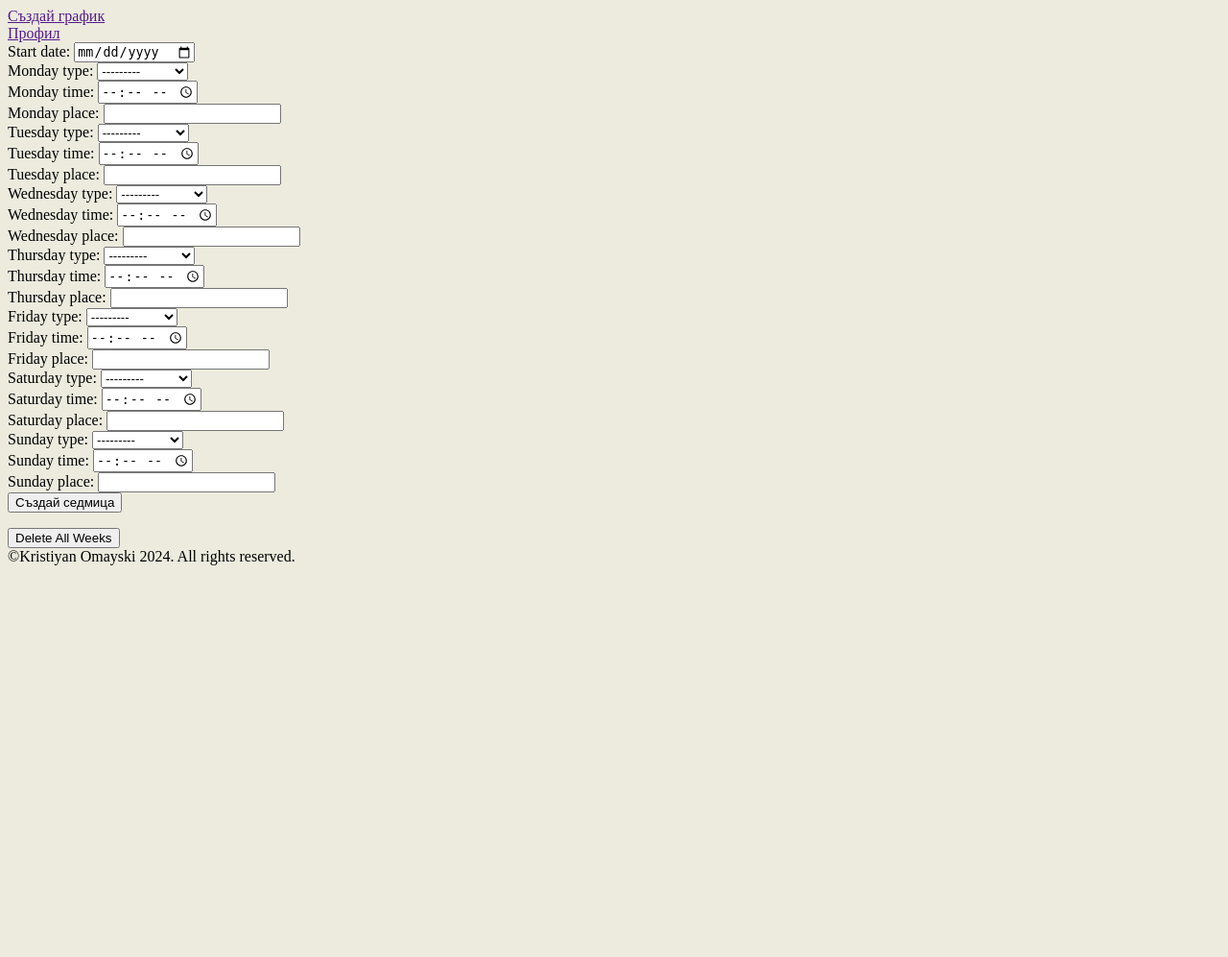
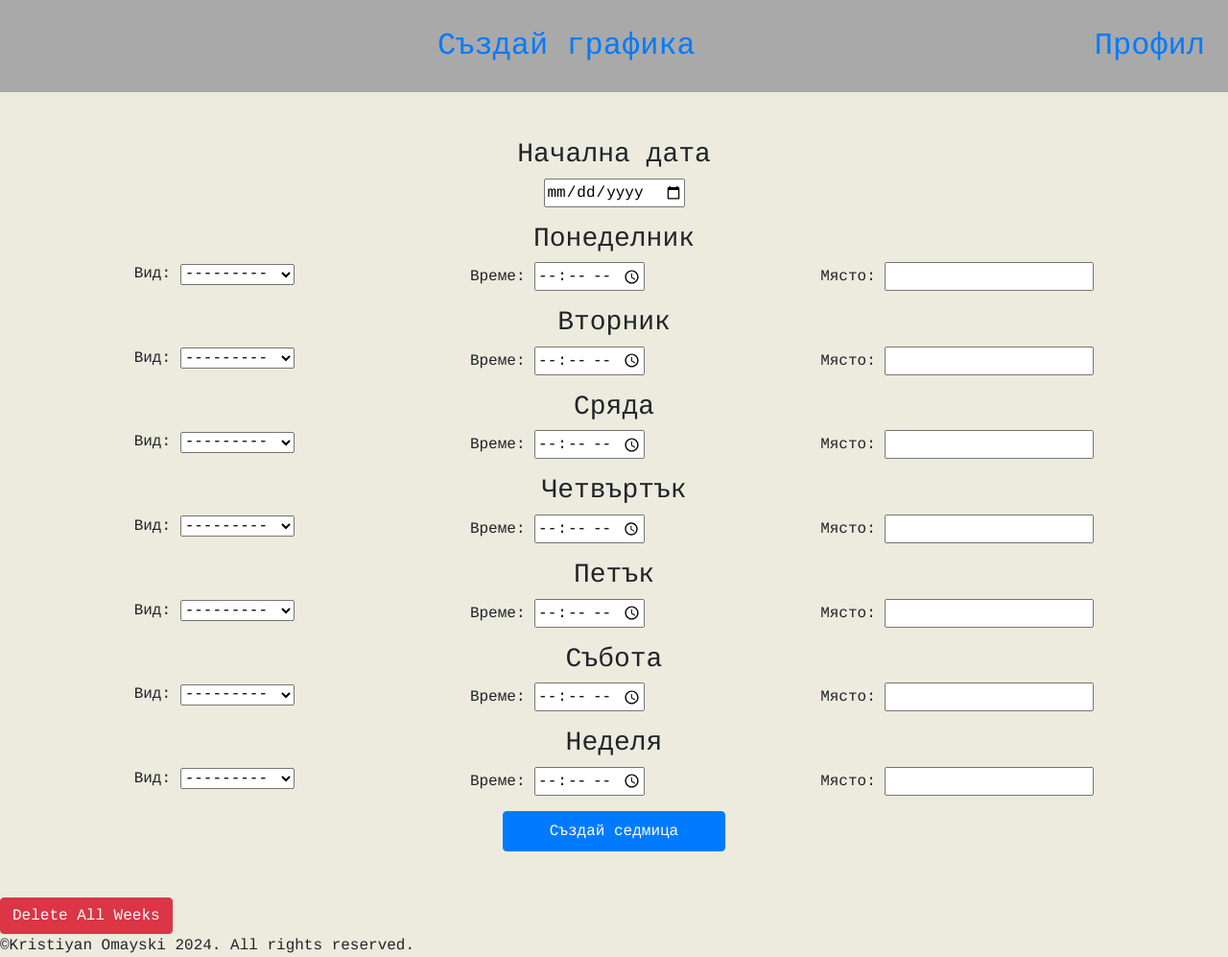
Before and after one commit to Omayski13/Football_schedule, a Django app: page / in a window 1280 px wide. Shown: the whole page at 96% size. Before the commit the page ends 589 px from the top, so only its background shows below. Run offline with Django 5.2, Linux system fonts and the light colour scheme; the visitor is signed in with stand-in values (Sample User, id 1); data that the repository does not hold is empty.

Commit message:
updated create schedule html

```diff
--- a/football_schedule/football_schedule/accounts/views.py
+++ b/football_schedule/football_schedule/accounts/views.py
@@ -11,17 +11,17 @@ from football_schedule.accounts.forms import AppUserCreationForm, AppUserLoginFo
 class UserRegisterView(CreateView):
     template_name = 'accounts/register.html'
     form_class = AppUserCreationForm
-    success_url = reverse_lazy('schedule')
+    success_url = reverse_lazy('create-schedule')
 
 
 class UserLoginView(LoginView):
     template_name = 'accounts/login.html'
     authentication_form = AppUserLoginForm
-    success_url = reverse_lazy('schedule')
+    success_url = reverse_lazy('create-schedule')
 
 
     def dispatch(self, request, *args, **kwargs):
         if request.user.is_authenticated:
-            return redirect('schedule')
+            return redirect('create-schedule')
 
         return super().dispatch(request, *args, **kwargs)
--- a/football_schedule/static/style/base.css
+++ b/football_schedule/static/style/base.css
@@ -1,3 +1,7 @@
-body{
+@import url('https://fonts.googleapis.com/css2?family=Cousine:ital,wght@0,400;0,700;1,400;1,700&family=Inter:ital,opsz,wght@0,14..32,100..900;1,14..32,100..900&family=Poppins:ital,wght@0,100;0,200;0,300;0,400;0,500;0,600;0,700;0,800;0,900;1,100;1,200;1,300;1,400;1,500;1,600;1,700;1,800;1,900&family=Roboto:ital,wght@0,100;0,300;0,400;0,500;0,700;0,900;1,100;1,300;1,400;1,500;1,700;1,900&display=swap');
+
+
+body {
+    font-family: Cousine;
     background-color: #ECEBDE;
 }
--- /dev/null
+++ b/football_schedule/static/style/navigation.css
@@ -0,0 +1,7 @@
+nav {
+    background-color: darkgrey;
+}
+
+nav a{
+    font-size: 2em;
+}
--- a/football_schedule/static/style/style.css
+++ b/football_schedule/static/style/style.css
@@ -1,2 +1,3 @@
 @import "table.css";
 @import "base.css";
+@import "navigation.css";
--- a/football_schedule/templates/base.html
+++ b/football_schedule/templates/base.html
@@ -1,16 +1,11 @@
 {% load static %}
 <!DOCTYPE html>
 <html lang="en">
-<head>
-    <meta charset="UTF-8">
-    <meta name="viewport" content="width=device-width, initial-scale=1.0">
-    <link rel="stylesheet" href="{% static 'style/style.css' %}">
-    <title>Football Schedule</title>
-</head>
+
 
 {% include 'navigation.html' %}
 
-<body>
+<body style="background-color: #ECEBDE; font-family: Cousine">
 
 {% block content %}
 {% endblock %}
--- /dev/null
+++ b/football_schedule/templates/head.html
@@ -0,0 +1,10 @@
+{% load static %}
+<head>
+    <meta charset="UTF-8">
+    <meta name="viewport" content="width=device-width, initial-scale=1.0">
+    <link rel="stylesheet" href="{% static 'style/style.css' %}">
+    {% if bootstrap %}
+        <link rel="stylesheet" href="https://cdn.jsdelivr.net/npm/bootstrap@4.0.0/dist/css/bootstrap.min.css" integrity="sha384-Gn5384xqQ1aoWXA+058RXPxPg6fy4IWvTNh0E263XmFcJlSAwiGgFAW/dAiS6JXm" crossorigin="anonymous">
+    {% endif %}
+    <title>Football Schedule</title>
+</head>
--- a/football_schedule/templates/navigation.html
+++ b/football_schedule/templates/navigation.html
@@ -1,15 +1,19 @@
 <header>
-    <nav>
-        <div class="nav-image">
+    <nav class="d-flex justify-content-between p-4">
+        <div class=" p-2 nav-image">
         </div>
 
-        <div class="nav-schedule">
-            <a href="">Създай график</a>
+        <div class=" nav-schedule">
+            <a class="text-decoration-none" href="{% url 'create-schedule' %}">Създай графикa</a>
         </div>
 
         <div class="nav-profile">
+            {% if request.user.is_authenticated %}
             <a href="">Профил</a>
+            {% else %}
+                <a href="">Вход</a>
+                <a href="">Регистрация</a>
+            {% endif %}
         </div>
-
     </nav>
 </header>
--- a/football_schedule/templates/schedules/create-schedule.html
+++ b/football_schedule/templates/schedules/create-schedule.html
@@ -1,14 +1,71 @@
 {% extends 'base.html' %}
 
 {% load add_days %}
+{% load static %}
+
+
 
 {% block content %}
-
+    {% include 'head.html' with bootstrap=True %}
+    <section class="m-5">
     <form method="post">
         {% csrf_token %}
-        {{ form }}
-        <button>Създай седмица</button>
+        <h3 class="text-center">Начална дата</h3>
+        <p class="text-center">{{ form.start_date }}</p>
+        <h3 class="text-center">Понеделник</h3>
+        <div id="monday" class="d-flex justify-content-around">
+            <p class="">Вид: {{ form.monday_type }}</p>
+            <p class="text-center">Време: {{ form.monday_time }}</p>
+            <p class="text-center">Място: {{ form.monday_place }}</p>
+        </div>
+
+        <h3 class="text-center">Вторник</h3>
+        <div id="monday" class="d-flex justify-content-around">
+            <p class="">Вид: {{ form.tuesday_type }}</p>
+            <p class="text-center">Време: {{ form.tuesday_time }}</p>
+            <p class="text-center">Място: {{ form.tuesday_place }}</p>
+        </div>
+
+        <h3 class="text-center">Сряда</h3>
+        <div id="monday" class="d-flex justify-content-around">
+            <p class="">Вид: {{ form.tuesday_type }}</p>
+            <p class="text-center">Време: {{ form.tuesday_time }}</p>
+            <p class="text-center">Място: {{ form.tuesday_place }}</p>
+        </div>
+
+        <h3 class="text-center">Четвъртък</h3>
+        <div id="monday" class="d-flex justify-content-around">
+            <p class="">Вид: {{ form.tuesday_type }}</p>
+            <p class="text-center">Време: {{ form.tuesday_time }}</p>
+            <p class="text-center">Място: {{ form.tuesday_place }}</p>
+        </div>
+
+        <h3 class="text-center">Петък</h3>
+        <div id="monday" class="d-flex justify-content-around">
+            <p class="">Вид: {{ form.tuesday_type }}</p>
+            <p class="text-center">Време: {{ form.tuesday_time }}</p>
+            <p class="text-center">Място: {{ form.tuesday_place }}</p>
+        </div>
+
+        <h3 class="text-center">Събота</h3>
+        <div id="monday" class="d-flex justify-content-around">
+            <p class="">Вид: {{ form.tuesday_type }}</p>
+            <p class="text-center">Време: {{ form.tuesday_time }}</p>
+            <p class="text-center">Място: {{ form.tuesday_place }}</p>
+        </div>
+
+        <h3 class="text-center">Неделя</h3>
+        <div id="monday" class="d-flex justify-content-around">
+            <p class="">Вид: {{ form.tuesday_type }}</p>
+            <p class="text-center">Време: {{ form.tuesday_time }}</p>
+            <p class="text-center">Място: {{ form.tuesday_place }}</p>
+        </div>
+{#        {{ form }}#}
+        <div class="d-flex justify-content-center">
+            <button class="btn px-5 py-2  btn-primary text-center">Създай седмица</button>
+        </div>
     </form>
+    </section>
 
     <ul>
         {% for week in weeks %}
--- a/football_schedule/templates/schedules/display.html
+++ b/football_schedule/templates/schedules/display.html
@@ -1,11 +1,14 @@
 {% extends 'base.html' %}
 
 
-{% load static %}
 {% load add_days %}
 {% load add_hours_str %}
 
+
+
+
 {% block content %}
+{% include 'head.html' with bootstrap=False %}
 
 <h1>Sample Table</h1>
 {% for week in weeks %}
```
Also changed, not shown: football_schedule/templates/accounts/login.html (+4 -10 lines), football_schedule/templates/accounts/register.html (+6 -8 lines). Lines whose indentation alone changed are shown as unchanged.
